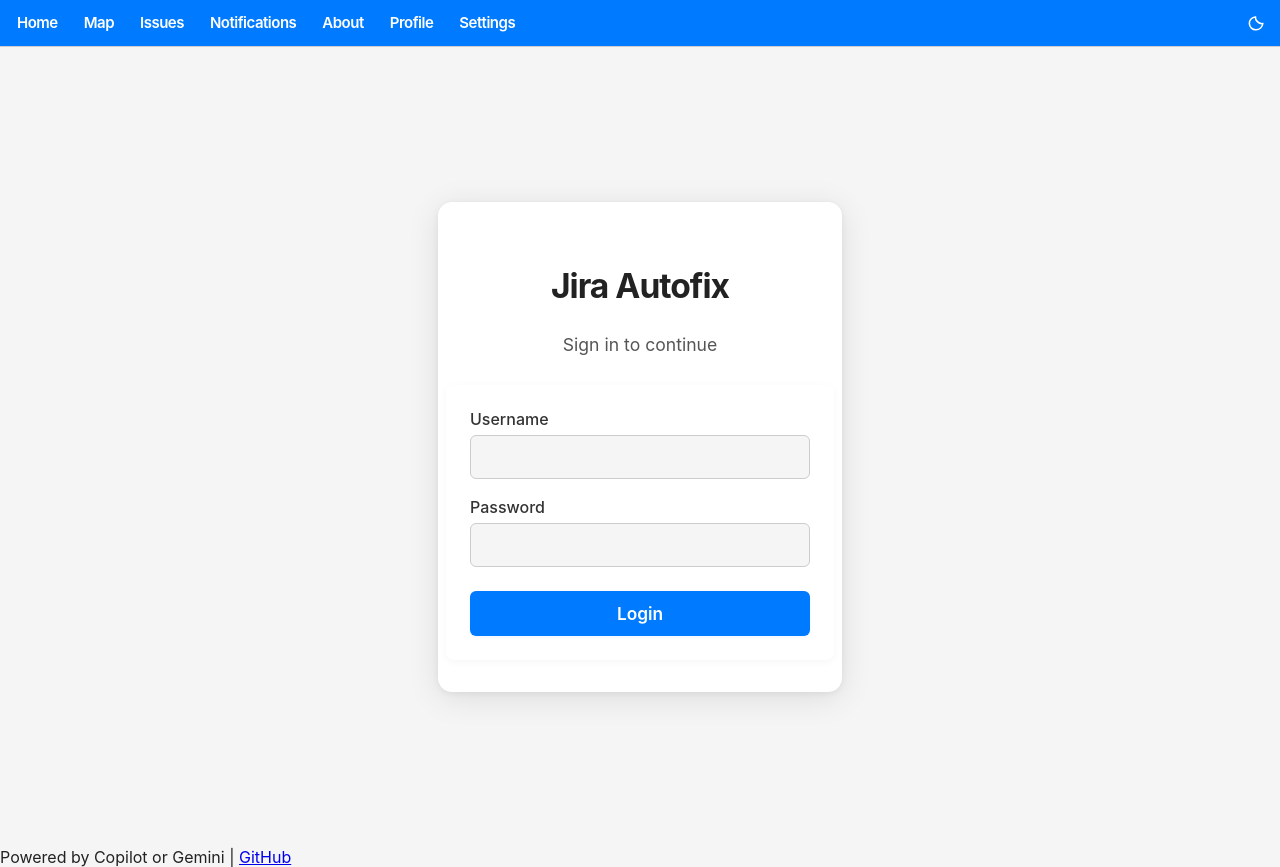
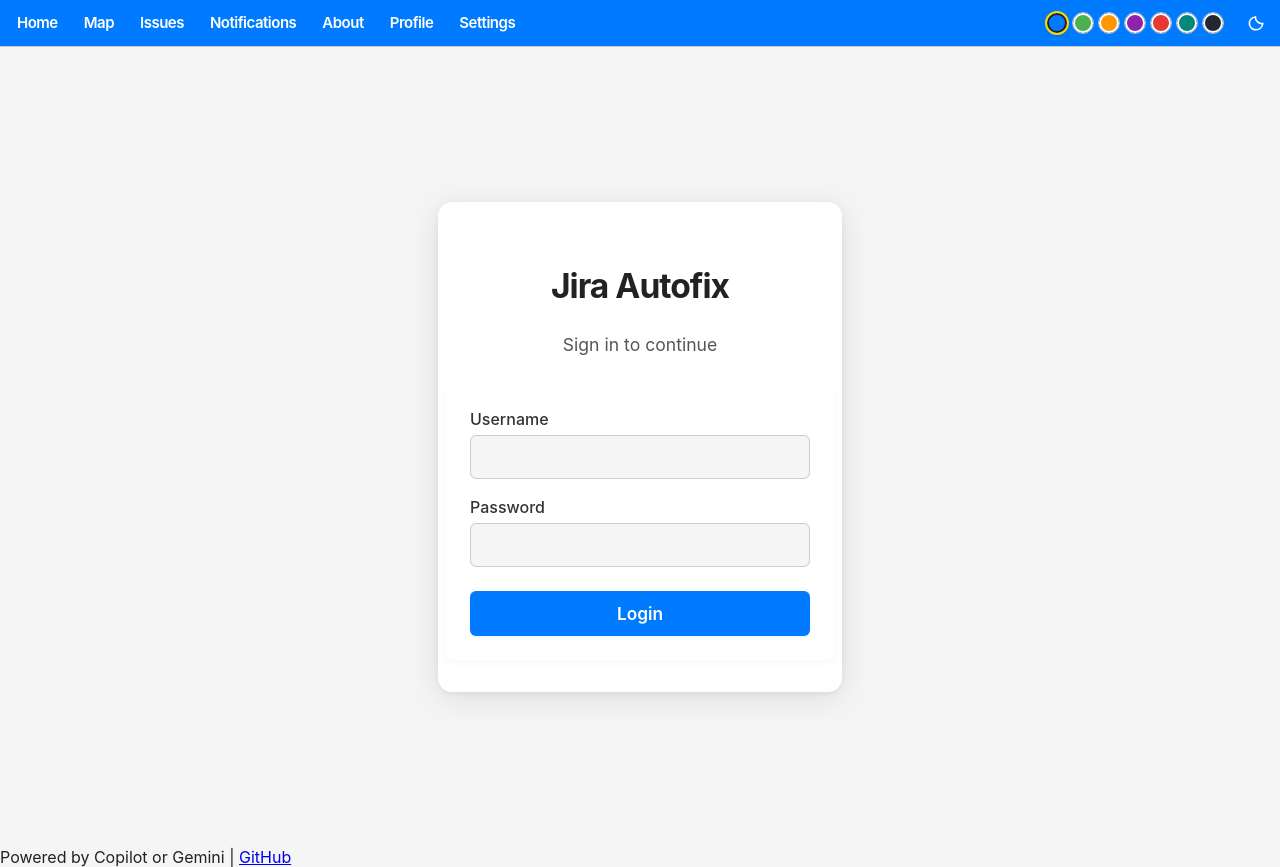
Before and after one commit to OwenNolis/Jira-Autofix, a React (Create React App) app in the folder frontend/: page /login in a window 1280 px wide. Built offline with nearby package versions, Linux system fonts and the light colour scheme; the HTML template or start-up script is replaced by a standard one.

Commit message:
fix: AI-generated fix for issue #112
AI applied changes to: frontend/src/App.tsx, frontend/src/App.css

Fixes #112
Jira: JIRAFIX-57

```diff
--- a/frontend/src/App.css
+++ b/frontend/src/App.css
@@ -34,6 +34,35 @@
   color: var(--color-text);
   min-height: 100vh;
   transition: background 0.2s, color 0.2s;
+}
+
+/* --- Color Palette Styles --- */
+.color-palette-navbar {
+  display: flex;
+  align-items: center;
+  gap: 4px;
+  margin-right: 10px;
+}
+.color-palette-swatch {
+  width: 20px;
+  height: 20px;
+  border-radius: 50%;
+  border: 2px solid #fff;
+  outline: 1.5px solid #bbb;
+  cursor: pointer;
+  margin: 0 1px;
+  transition: outline 0.18s, border 0.18s, box-shadow 0.18s;
+  box-shadow: 0 1px 2px rgba(0,0,0,0.07);
+  padding: 0;
+  display: inline-block;
+}
+.color-palette-swatch.selected {
+  outline: 2.5px solid #ffd700;
+  border: 2.5px solid #222;
+  box-shadow: 0 2px 8px rgba(0,0,0,0.13);
+}
+.color-palette-swatch:focus {
+  outline: 2.5px solid #ffd700;
 }
 
 /* --- Cookie Consent Popup Styles --- */
@@ -616,6 +645,10 @@
     font-size: 14px;
     padding: 2px;
   }
+  .color-palette-swatch {
+    width: 16px;
+    height: 16px;
+  }
 }
 
 /* --- Jira Issues Page Styles --- */
--- a/frontend/src/App.tsx
+++ b/frontend/src/App.tsx
@@ -9,6 +9,34 @@
 import IssuesPage from './components/IssuesPage';
 import Settings from './components/Settings';
 import Notifications from './components/Notifications';
+
+// --- ColorPalette component ---
+const COLOR_PALETTE = [
+  { name: 'Blue', value: '#007bff' },
+  { name: 'Green', value: '#4caf50' },
+  { name: 'Orange', value: '#ff9800' },
+  { name: 'Purple', value: '#8e24aa' },
+  { name: 'Red', value: '#e53935' },
+  { name: 'Teal', value: '#00897b' },
+  { name: 'Gray', value: '#23272f' },
+];
+
+function ColorPalette({ currentColor, onChange }: { currentColor: string; onChange: (color: string) => void }) {
+  return (
+    <div className="color-palette-navbar" title="Change navbar color">
+      {COLOR_PALETTE.map((c) => (
+        <button
+          key={c.value}
+          className={`color-palette-swatch${currentColor === c.value ? ' selected' : ''}`}
+          style={{ background: c.value }}
+          aria-label={c.name}
+          onClick={() => onChange(c.value)}
+          type="button"
+        />
+      ))}
+    </div>
+  );
+}
 
 // --- CookieConsentPopup component ---
 function CookieConsentPopup({ open, onAccept }: { open: boolean; onAccept: () => void }) {
@@ -48,15 +76,17 @@
   toggleAvatarMenu: () => void;
   avatarMenuRef: React.RefObject<HTMLDivElement | null>;
   audioRef: React.RefObject<HTMLAudioElement | null>;
+  navColor: string;
+  setNavColor: (color: string) => void;
 }
 
 // Navigation bar extracted as a component for clarity and reusability
-function NavigationBar({ isDarkMode, handleToggleDarkMode, isAuthenticated, handleLogout, isAvatarMenuOpen, toggleAvatarMenu, avatarMenuRef, audioRef }: NavigationBarProps) {
+function NavigationBar({ isDarkMode, handleToggleDarkMode, isAuthenticated, handleLogout, isAvatarMenuOpen, toggleAvatarMenu, avatarMenuRef, audioRef, navColor, setNavColor }: NavigationBarProps) {
   const location = useLocation();
   const isActive = (path: string) => location.pathname === path;
 
   return (
-    <nav className="navigation-bar">
+    <nav className="navigation-bar" style={{ backgroundColor: navColor }}>
       <ul className="nav-links">
         <li><Link to="/" className={isActive('/') ? 'active' : ''}>Home</Link></li>
         <li><Link to="/map" className={isActive('/map') ? 'active' : ''}>Map</Link></li>
@@ -67,6 +97,8 @@
         <li><Link to="/settings" className={isActive('/settings') ? 'active' : ''}>Settings</Link></li>
       </ul>
       <div className="nav-actions">
+        {/* Color palette for navbar color */}
+        <ColorPalette currentColor={navColor} onChange={setNavColor} />
         {/* Dark mode toggle button */}
         <button
           className="dark-mode-toggle"
@@ -112,6 +144,9 @@
   const [showCookiePopup, setShowCookiePopup] = useState(() => {
     return isAuthenticated && localStorage.getItem('cookieConsent') !== 'true';
   });
+  const [navColor, setNavColorState] = useState(() => {
+    return localStorage.getItem('navColor') || '#007bff';
+  });
 
   const avatarMenuRef = useRef<HTMLDivElement>(null);
   const navigate = useNavigate();
@@ -135,6 +170,11 @@
       setShowCookiePopup(false);
     }
   }, [isAuthenticated]);
+
+  // Update nav color CSS variable
+  useEffect(() => {
+    document.documentElement.style.setProperty('--color-nav', navColor);
+  }, [navColor]);
 
   const handleLogout = () => {
     setIsAuthenticated(false);
@@ -181,6 +221,12 @@
     setShowCookiePopup(false);
   };
 
+  const setNavColor = (color: string) => {
+    setNavColorState(color);
+    localStorage.setItem('navColor', color);
+    document.documentElement.style.setProperty('--color-nav', color);
+  };
+
   return (
     <div className={`App${isDarkMode ? ' dark' : ''}`}>
       <NavigationBar
@@ -192,6 +238,8 @@
         toggleAvatarMenu={toggleAvatarMenu}
         avatarMenuRef={avatarMenuRef}
         audioRef={audioRef}
+        navColor={navColor}
+        setNavColor={setNavColor}
       />
       <CookieConsentPopup open={showCookiePopup} onAccept={handleAcceptCookies} />
       <Routes>
```
